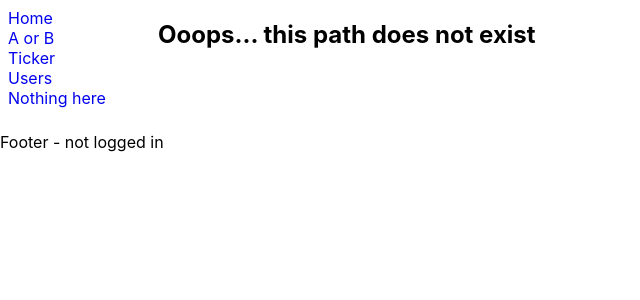
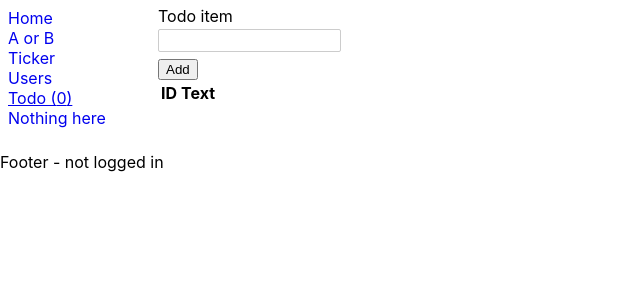
Before and after one commit to rudfoss/cra-workshop, a React (Create React App) app: page /todo in a window 1280 px wide. Shown: the top 300 px of the page, without its empty margins (0-640 px from the left). Built offline with nearby package versions, Linux system fonts and the light colour scheme.

Commit message:
ContextTodo

```diff
--- a/src/App.tsx
+++ b/src/App.tsx
@@ -6,15 +6,20 @@ import Layout from 'tasks/Layout';
 import { Footer } from 'Footer';
 import { ContextExampleProvider } from 'tasks/ContextExample';
 import { UserContextProvider } from 'tasks/UserContext';
+import { TodoContextProvider } from 'tasks/TodoList/TodoContextProvider';
 
 function App() {
   return (
     <BrowserRouter>
       <UserContextProvider>
         <ContextExampleProvider initialName="Test">
-          <Layout nav={<Nav />} footer={<Footer />}>
-            <Routes />
-          </Layout>
+          <TodoContextProvider>
+
+            <Layout nav={<Nav />} footer={<Footer />}>
+              <Routes />
+            </Layout>
+
+          </TodoContextProvider>
         </ContextExampleProvider>
       </UserContextProvider>
     </BrowserRouter>
--- a/src/tasks/Nav/Nav.tsx
+++ b/src/tasks/Nav/Nav.tsx
@@ -1,13 +1,17 @@
 import { NavLink } from "react-router-dom"
+import { useTodoContext } from "tasks/TodoList/todoContext"
 import cls from "./Nav.module.css"
 
 export const Nav = () => {
+	const { todos } = useTodoContext()
+
 	return (
 		<ul className={cls.menu}>
 			<li><NavLink to="/" exact activeClassName={cls.active}>Home</NavLink></li>
 			<li><NavLink to="/aorb" activeClassName={cls.active}>A or B</NavLink></li>
 			<li><NavLink to="/ticker" activeClassName={cls.active}>Ticker</NavLink></li>
 			<li><NavLink to="/users" activeClassName={cls.active}>Users</NavLink></li>
+			<li><NavLink to="/todo" activeClassName={cls.active}>Todo ({todos.length})</NavLink></li>
 			<li><NavLink to="/not-found" activeClassName={cls.active}>Nothing here</NavLink></li>
 		</ul>
 	)
--- a/src/tasks/Routes/Routes.tsx
+++ b/src/tasks/Routes/Routes.tsx
@@ -1,6 +1,7 @@
 import { Route, Switch } from "react-router-dom"
 import ConnectedTicker from "tasks/ConnectedTicker"
 import ListUsers from "tasks/ListUsers"
+import TodoList from "tasks/TodoList"
 import { ConnetedTickerRoute } from "./ConnectedTickerRoute"
 import { EitherAOrBRoute } from "./EitherAOrBRoute"
 import { UserDetailsRoute } from "./UserDetailsRoute"
@@ -27,6 +28,9 @@ export const Routes = () => {
 			<Route path="/users">
 				<ListUsers />
 			</Route>
+			<Route path="/todo">
+				<TodoList />
+			</Route>
 			<Route>
 				<h2>Ooops... this path does not exist</h2>
 			</Route>
--- /dev/null
+++ b/src/tasks/TodoList/TodoContextProvider.tsx
@@ -0,0 +1,16 @@
+import { useState } from "react"
+import { TodoContext, TodoContextProps } from "./todoContext"
+
+interface TodoContextProviderProps {
+	children: React.ReactNode
+}
+
+export const TodoContextProvider = ({children}: TodoContextProviderProps) => {
+	const [todos, setTodos] = useState<TodoContextProps["todos"]>([])
+
+	return (
+		<TodoContext.Provider value={{todos, setTodos}}>
+			{children}
+		</TodoContext.Provider>
+	)
+}
--- a/src/tasks/TodoList/TodoList.tsx
+++ b/src/tasks/TodoList/TodoList.tsx
@@ -1,30 +1,27 @@
 import { useState } from "react"
 import { TextInput } from "ui/TextInput/TextInput"
 import { idGenerator } from "utils/idGenerator"
+import { useTodoContext } from "./todoContext"
 
 const newId = idGenerator("todoItem_")
 
-interface TodoItem {
-	id: string
-	text: string
-}
 
 export const TodoList = () => {
 	const [nextTodo, setNextTodo] = useState("")
-	const [todoList, setTodoList] = useState<TodoItem[]>([])
+	const {todos, setTodos} = useTodoContext()
 
 	const onAddTodo = () => {
-		const newTodoList = todoList.slice()
+		const newTodoList = todos.slice()
 		newTodoList.push({
 			id: newId(),
 			text: nextTodo
 		})
-		setTodoList(newTodoList)
+		setTodos(newTodoList)
 		setNextTodo("")
 	}
 	const removeTodoById = (id: string) => () => {
-		const newTodoList = todoList.filter((item) => item.id !== id)
-		setTodoList(newTodoList)
+		const newTodoList = todos.filter((item) => item.id !== id)
+		setTodos(newTodoList)
 	}
 
 	return (
@@ -46,7 +43,7 @@ export const TodoList = () => {
 					</tr>
 				</thead>
 				<tbody>
-					{todoList.map((todoItem) => (
+					{todos.map((todoItem) => (
 						<tr key={todoItem.id}>
 							<td>{todoItem.id}</td>
 							<td>{todoItem.text}</td>
--- /dev/null
+++ b/src/tasks/TodoList/todoContext.ts
@@ -0,0 +1,21 @@
+import { createContext, useContext } from "react";
+
+export interface TodoItem {
+	id: string
+	text: string
+}
+
+export interface TodoContextProps {
+	todos: TodoItem[]
+	setTodos: (newTodos: TodoItem[]) => void
+}
+
+export const TodoContext = createContext<TodoContextProps>(undefined as any)
+
+export const useTodoContext = () => {
+	const ctx = useContext(TodoContext)
+	if (!ctx) {
+		throw new Error("useTodoContext requires TodoContextProvider")
+	}
+	return ctx
+}
```
